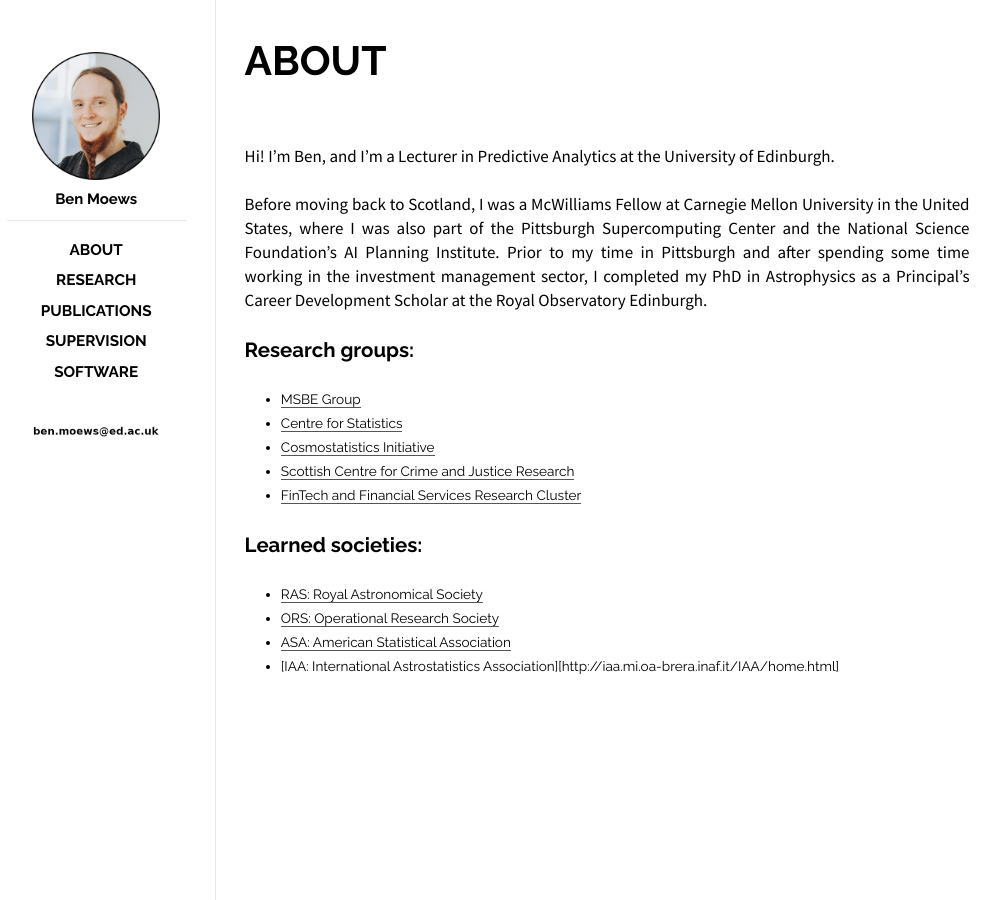
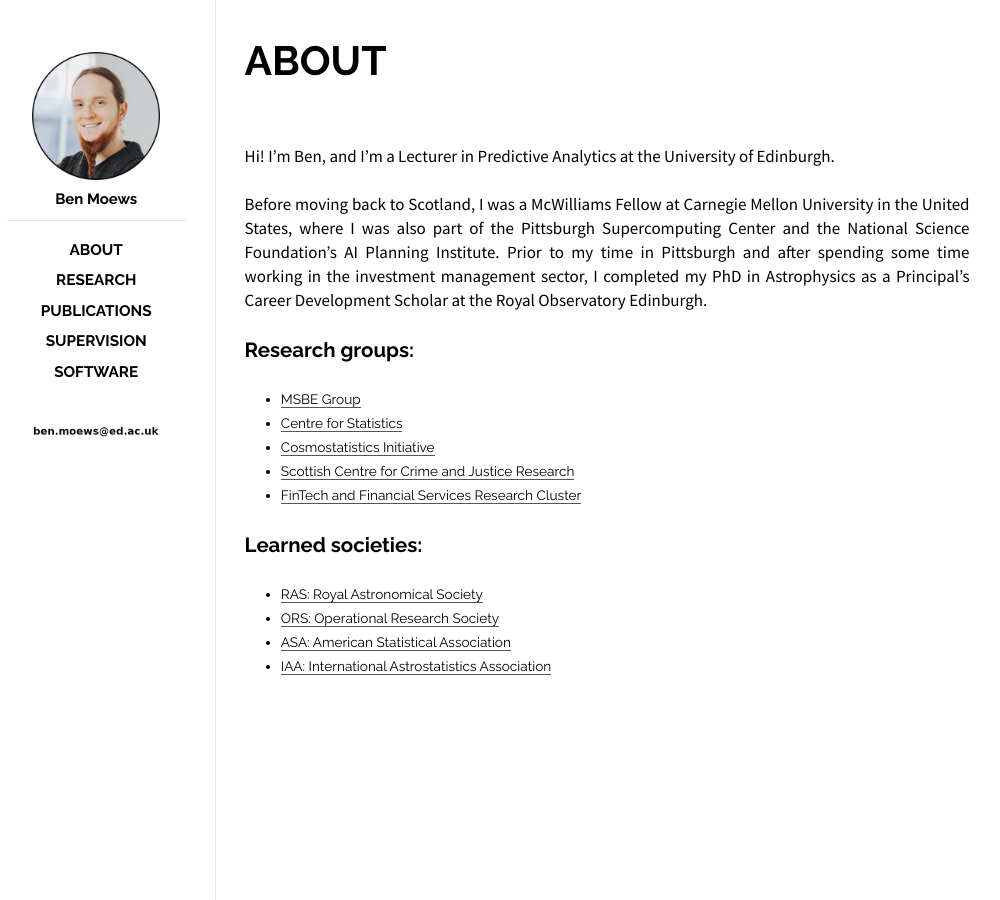
Before and after one commit to moews/moews.github.io, a Jekyll site: the page built from _posts/2017-03-27-about.md, in a window 1280 px wide. Shown: the whole page, without its empty margins (143-1143 px from the left). Built offline with Jekyll 4.4.1, drawn with Linux system fonts in a browser that asks for light colours.

Commit message:
Update 2017-03-27-about.md

```diff
--- a/_posts/2017-03-27-about.md
+++ b/_posts/2017-03-27-about.md
@@ -25,7 +25,7 @@ Before moving back to Scotland, I was a McWilliams Fellow at Carnegie Mellon Uni
 * [RAS: Royal Astronomical Society](https://www.ras.org.uk)
 * [ORS: Operational Research Society](https://www.theorsociety.com)
 * [ASA: American Statistical Association](http://www.amstat.org)
-* [IAA: International Astrostatistics Association][http://iaa.mi.oa-brera.inaf.it/IAA/home.html]
+* [IAA: International Astrostatistics Association](http://iaa.mi.oa-brera.inaf.it/IAA/home.html)
 
 <br>
 
```
